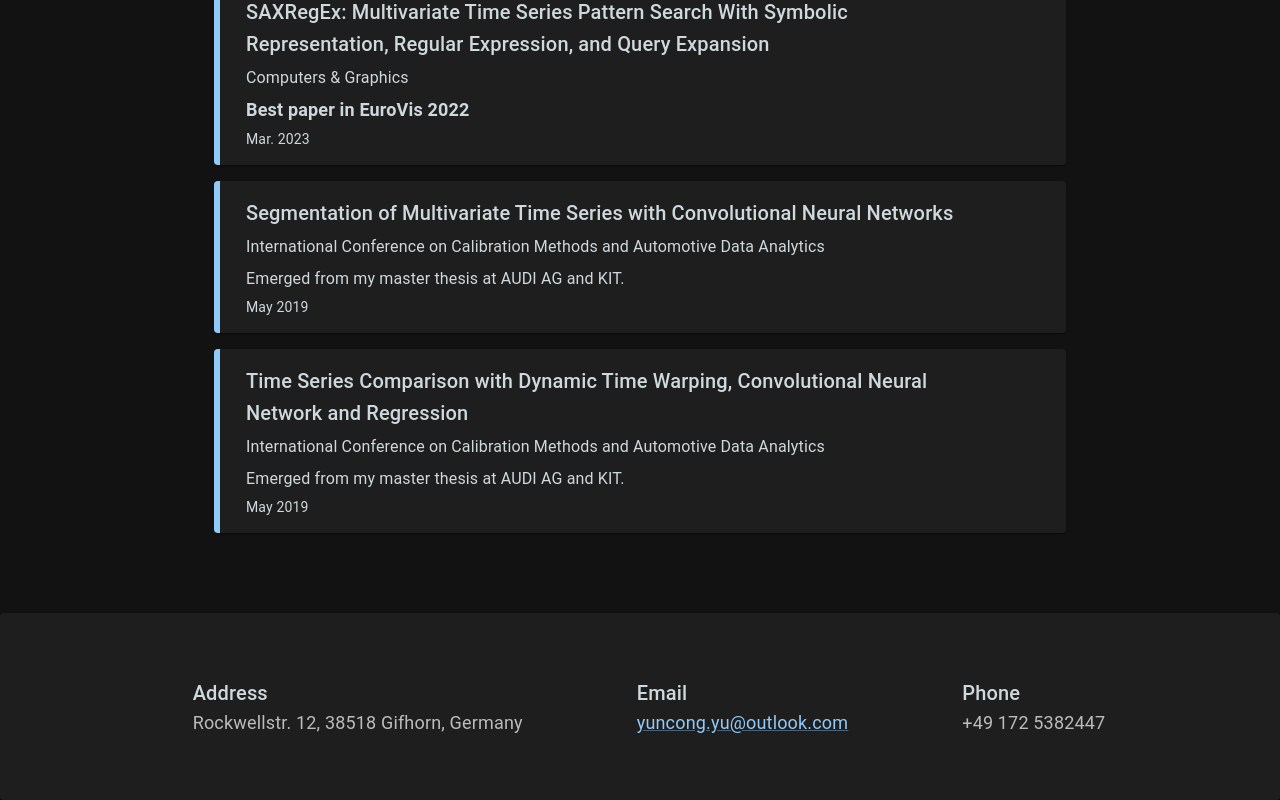
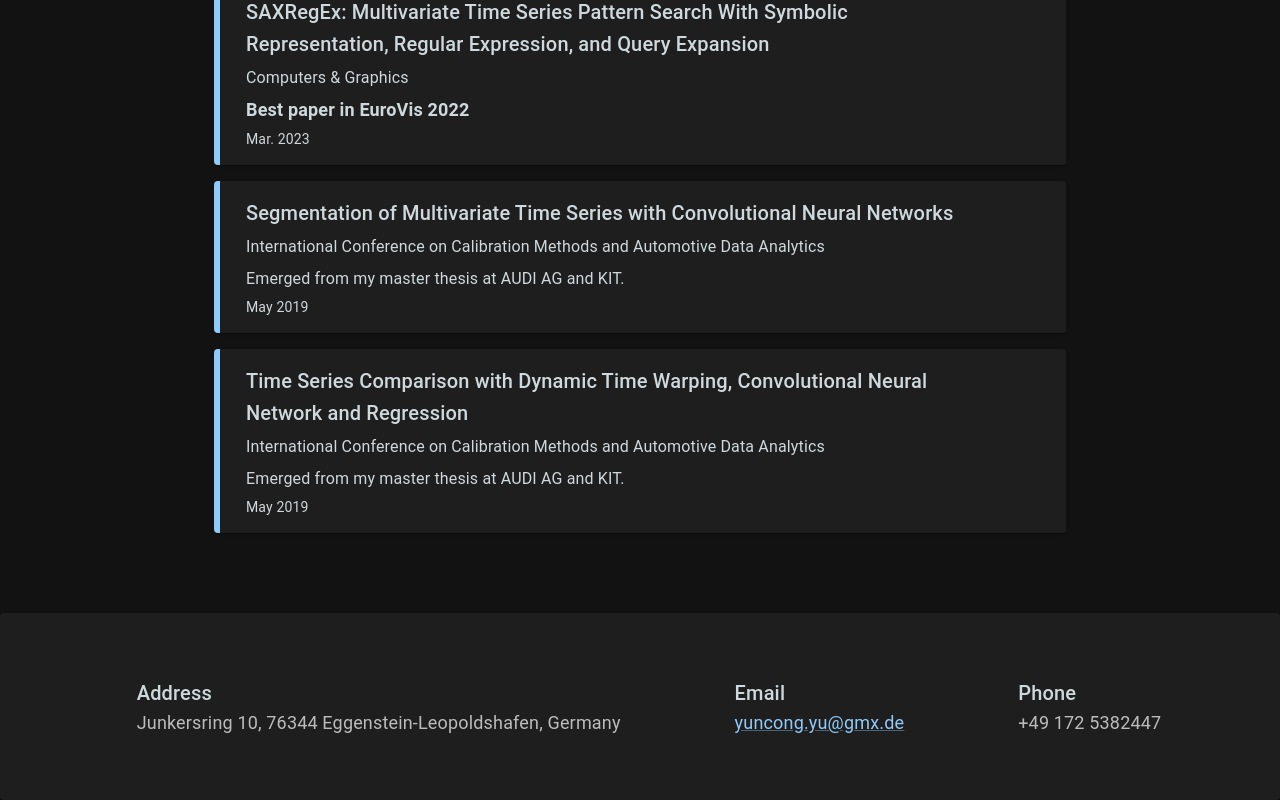
Before and after one commit to YuncongYu/yuncongyu.github.io, a React (Vite) app: page / in a window 1280 px wide. Shown: the part 4517-5317 px from the top of the page. Built offline with nearby package versions, Linux system fonts and the light colour scheme; some icons are missing.

Commit message:
feat: updated contact

```diff
--- a/src/Contact/contactConfig.tsx
+++ b/src/Contact/contactConfig.tsx
@@ -19,13 +19,13 @@ const contactConfig: ContactConfig = {
     {
       icon: <MapIcon fontSize="large" />,
       title: "Address",
-      content: "Rockwellstr. 12, 38518 Gifhorn, Germany",
+      content: "Junkersring 10, 76344 Eggenstein-Leopoldshafen, Germany",
     },
     {
       icon: <EmailIcon fontSize="large" />,
       title: "Email",
       content: (
-        <Link href="mailto:yuncong.yu@outlook.com">yuncong.yu@outlook.com</Link>
+        <Link href="mailto:yuncong.yu@gmx.de">yuncong.yu@gmx.de</Link>
       ),
     },
     {
```
